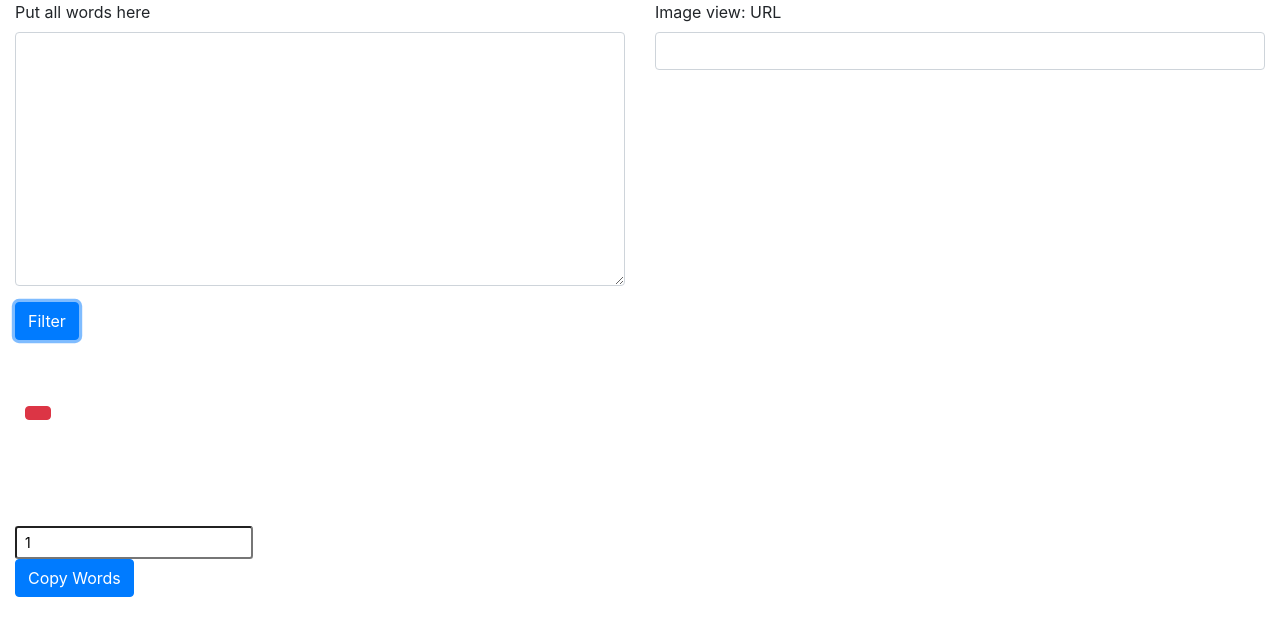
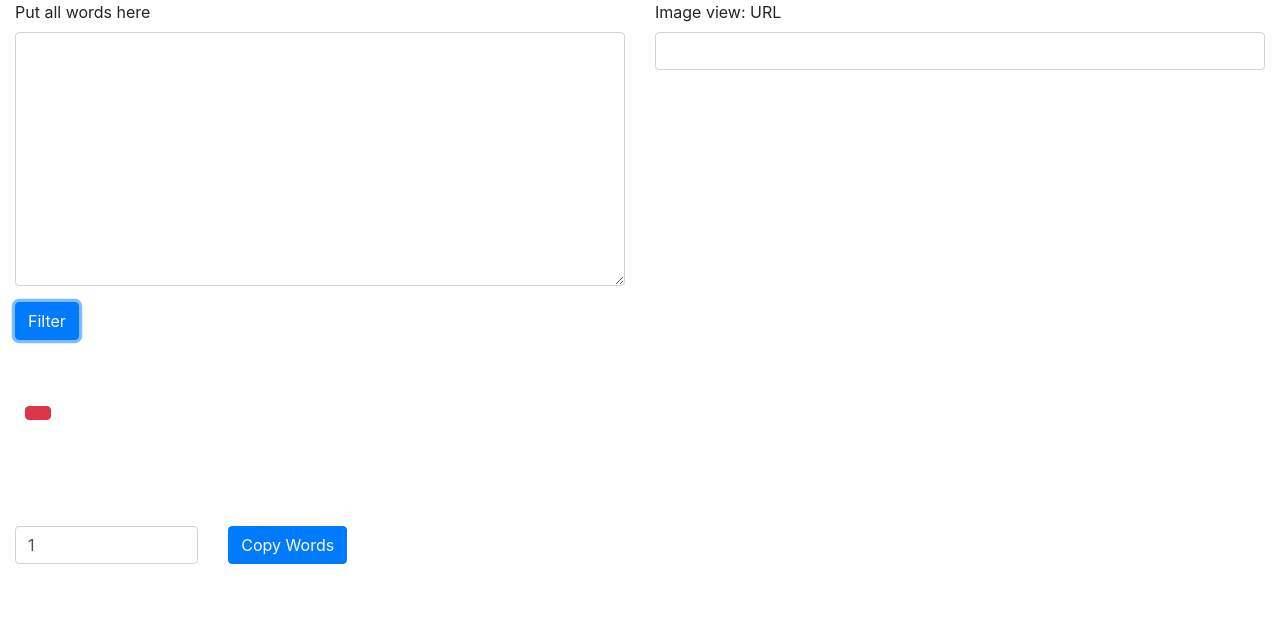
Before and after one commit to pkindalov/RemoveDuplicatedWords, a plain HTML site: page index.html in a window 1280 px wide. Both pictures are taken after a click on the button "Filter". Drawn offline with nearby package versions, Linux system fonts and the light colour scheme.

Commit message:
Updated input and buttons

```diff
--- a/index.html
+++ b/index.html
@@ -33,9 +33,11 @@
       </div>
       <div class="row">
         <div class="col-lg-2 col-md-2 col-sm-2">
-          <input class="form-control-sm mt-5 invisible" id="wordsCounter" value="0" />
-          <button class="btn btn-primary invisible" id="btnCopyWords" onclick="copyWords();">Copy Words</button>
-          <button class="btn btn-outline-warning invisible" id="btnUndoDeleteWord" onclick="undoDelete();">Undo</button>
+          <input class="form-control mt-5 invisible" id="wordsCounter" value="0" />
+        </div>
+        <div class="col-lg-2 col-md-2 col-sm-2">
+          <button class="btn btn-primary mt-5 invisible" id="btnCopyWords" onclick="copyWords();">Copy Words</button>
+          <button class="btn btn-warning mt-5 invisible" id="btnUndoDeleteWord" onclick="undoDelete();">Undo</button>
         </div>
       </div>
     </div>
```
